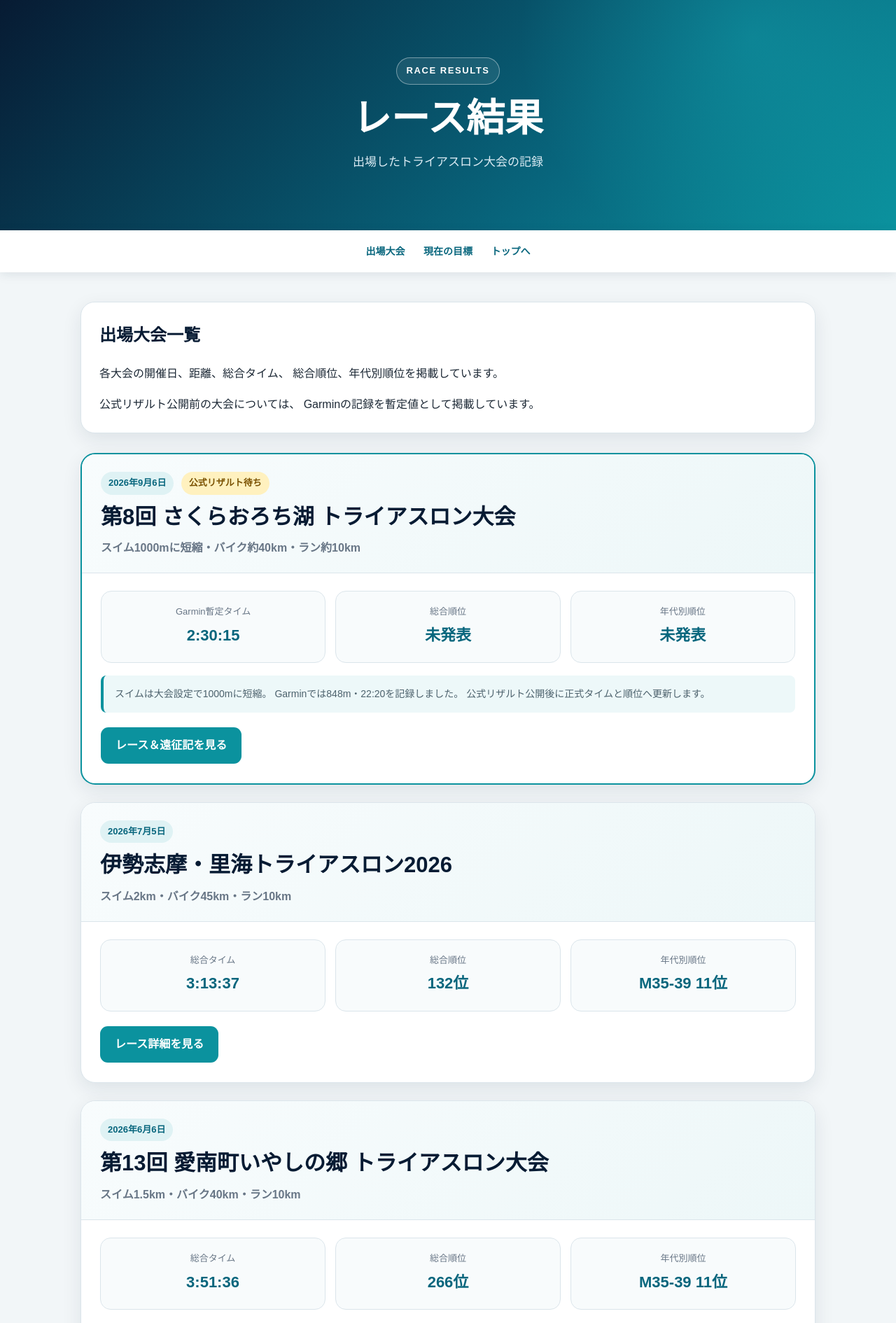
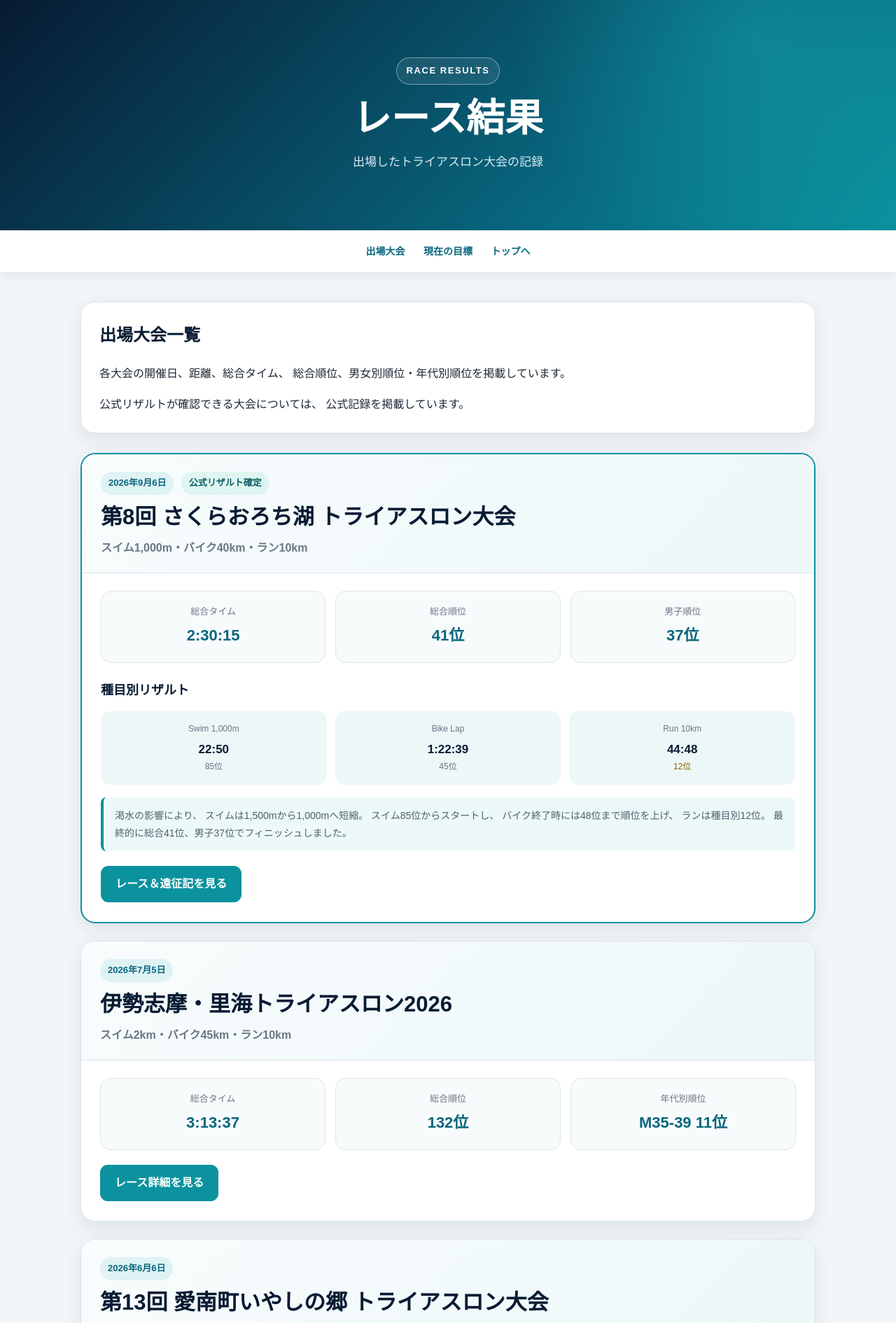
Before and after one commit to DISK1004/disk1004.github.io, a Jekyll site: the page races.html, which Jekyll copies as it is, in a window 1280 px wide. Shown: the top 1890 px of the page at 70% size. Built offline with Jekyll 4.4.1, drawn with Linux system fonts in a browser that asks for light colours.

Commit message:
races.html の更新

```diff
--- a/races.html
+++ b/races.html
@@ -34,6 +34,7 @@
   </title>
 
   <style>
+
     :root {
       --navy: #071b33;
       --blue: #08667d;
@@ -44,6 +45,10 @@
       --muted: #687686;
       --border: #dbe5eb;
       --shadow: 0 9px 28px rgba(9, 35, 57, 0.09);
+      --green-bg: #dff5f1;
+      --green-text: #075c62;
+      --gold-bg: #fff7dc;
+      --gold-text: #8a6200;
     }
 
     * {
@@ -206,9 +211,9 @@
       margin-left: 6px;
       margin-bottom: 10px;
       padding: 5px 11px;
-      color: #7a5100;
+      color: var(--green-text);
       border-radius: 999px;
-      background: #fff1bf;
+      background: var(--green-bg);
       font-size: 13px;
       font-weight: bold;
     }
@@ -257,6 +262,42 @@
       color: var(--blue);
       font-size: 22px;
       line-height: 1.35;
+    }
+
+    .split-title {
+      margin: 24px 0 13px;
+      color: var(--navy);
+      font-size: 18px;
+    }
+
+    .split-grid {
+      display: grid;
+      grid-template-columns: repeat(3, 1fr);
+      gap: 12px;
+    }
+
+    .split-item {
+      padding: 15px 10px;
+      text-align: center;
+      border-radius: 13px;
+      background: #edf7f8;
+    }
+
+    .split-item span {
+      display: block;
+      color: var(--muted);
+      font-size: 12px;
+    }
+
+    .split-item strong {
+      display: block;
+      margin-top: 4px;
+      color: var(--navy);
+      font-size: 17px;
+    }
+
+    .rank-highlight {
+      color: var(--gold-text) !important;
     }
 
     .note {
@@ -336,6 +377,7 @@
     }
 
     @media (max-width: 760px) {
+
       header {
         padding: 66px 17px;
       }
@@ -346,7 +388,8 @@
         padding-right: 20px;
       }
 
-      .result-grid {
+      .result-grid,
+      .split-grid {
         grid-template-columns: 1fr;
       }
 
@@ -358,8 +401,11 @@
         display: block;
         text-align: center;
       }
+
     }
+
   </style>
+
 </head>
 
 <body>
@@ -408,12 +454,12 @@
 
         <p>
           各大会の開催日、距離、総合タイム、
-          総合順位、年代別順位を掲載しています。
+          総合順位、男女別順位・年代別順位を掲載しています。
         </p>
 
         <p>
-          公式リザルト公開前の大会については、
-          Garminの記録を暫定値として掲載しています。
+          公式リザルトが確認できる大会については、
+          公式記録を掲載しています。
         </p>
 
       </section>
@@ -433,7 +479,7 @@
             </div>
 
             <div class="status">
-              公式リザルト待ち
+              公式リザルト確定
             </div>
 
             <h2>
@@ -442,7 +488,7 @@
             </h2>
 
             <p class="distance">
-              スイム1000mに短縮・バイク約40km・ラン約10km
+              スイム1,000m・バイク40km・ラン10km
             </p>
 
           </div>
@@ -454,7 +500,7 @@
               <div class="result-item">
 
                 <span>
-                  Garmin暫定タイム
+                  総合タイム
                 </span>
 
                 <strong>
@@ -470,7 +516,7 @@
                 </span>
 
                 <strong>
-                  未発表
+                  41位
                 </strong>
 
               </div>
@@ -478,21 +524,80 @@
               <div class="result-item">
 
                 <span>
-                  年代別順位
+                  男子順位
                 </span>
 
                 <strong>
-                  未発表
+                  37位
                 </strong>
 
               </div>
 
             </div>
 
+            <h3 class="split-title">
+              種目別リザルト
+            </h3>
+
+            <div class="split-grid">
+
+              <div class="split-item">
+
+                <span>
+                  Swim 1,000m
+                </span>
+
+                <strong>
+                  22:50
+                </strong>
+
+                <span>
+                  85位
+                </span>
+
+              </div>
+
+              <div class="split-item">
+
+                <span>
+                  Bike Lap
+                </span>
+
+                <strong>
+                  1:22:39
+                </strong>
+
+                <span>
+                  45位
+                </span>
+
+              </div>
+
+              <div class="split-item">
+
+                <span>
+                  Run 10km
+                </span>
+
+                <strong>
+                  44:48
+                </strong>
+
+                <span class="rank-highlight">
+                  12位
+                </span>
+
+              </div>
+
+            </div>
+
             <div class="note">
-              スイムは大会設定で1000mに短縮。
-              Garminでは848m・22:20を記録しました。
-              公式リザルト公開後に正式タイムと順位へ更新します。
+              渇水の影響により、
+              スイムは1,500mから1,000mへ短縮。
+              スイム85位からスタートし、
+              バイク終了時には48位まで順位を上げ、
+              ランは種目別12位。
+              最終的に総合41位、男子37位でフィニッシュしました。
             </div>
 
             <div class="button-area">
```
